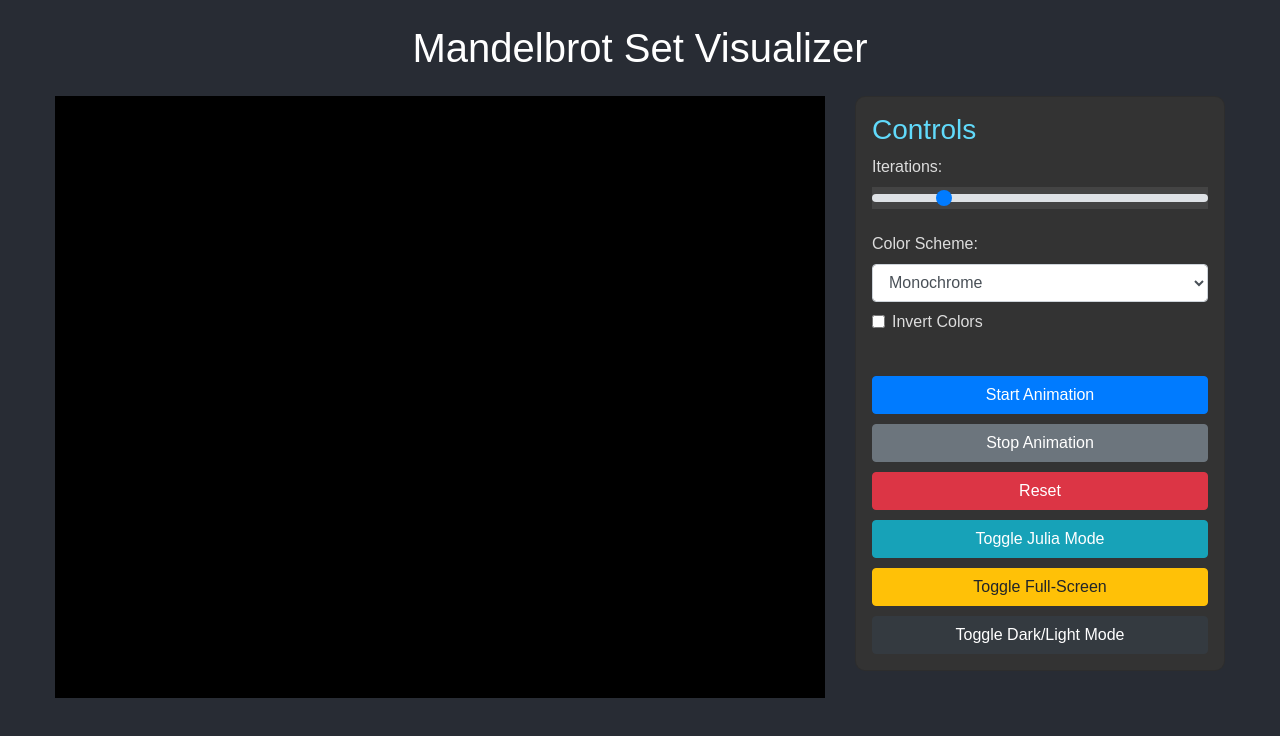
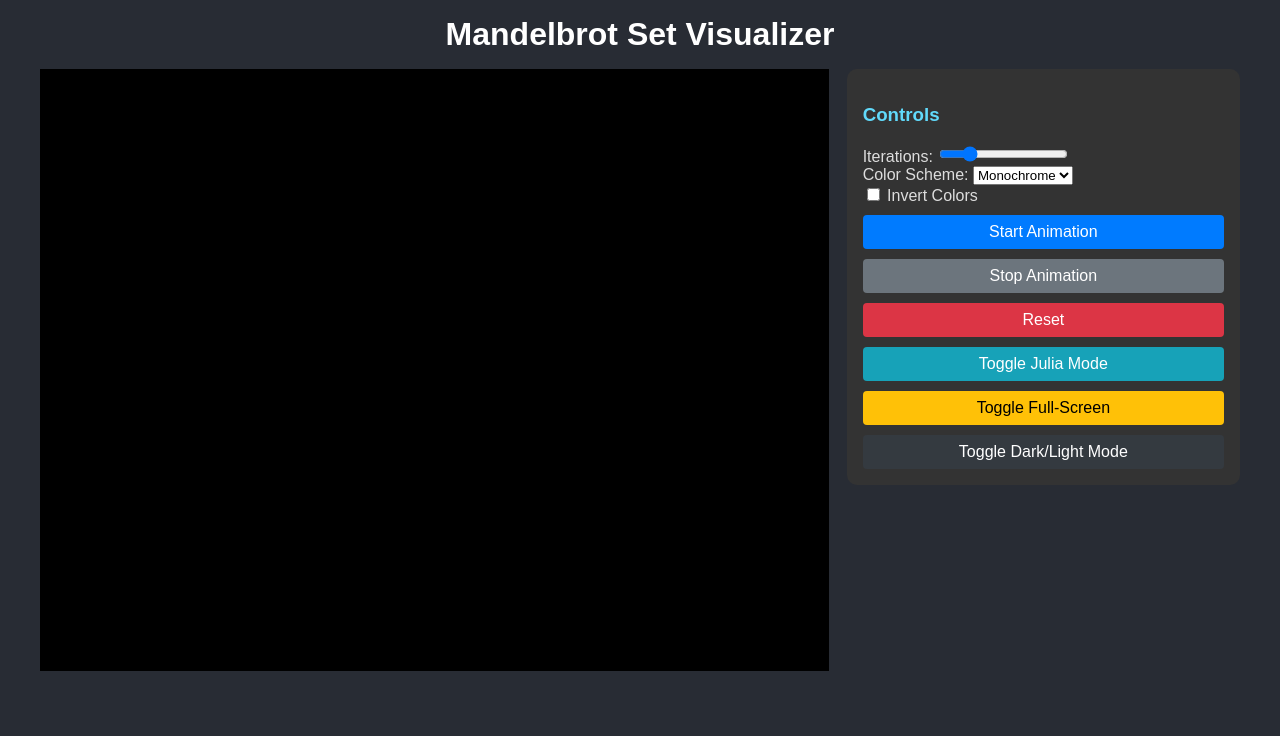
Before and after one commit to Hvcvvbjj/MandelBrot, a plain HTML site: page Index.html in a window 1280 px wide. Drawn offline with nearby package versions, Linux system fonts and the light colour scheme.

Commit message:
Remove Bootstrap dependency and add CSS grid layout

```diff
--- a/Index.html
+++ b/Index.html
@@ -4,18 +4,17 @@
     <meta charset="UTF-8">
     <meta name="viewport" content="width=device-width, initial-scale=1.0">
     <title>Mandelbrot Set Visualizer</title>
-    <link href="https://stackpath.bootstrapcdn.com/bootstrap/4.5.2/css/bootstrap.min.css" rel="stylesheet">
-    <link rel="stylesheet" href="style.css">
+    <link rel="stylesheet" href="Style.css">
 </head>
 <body>
     <div class="container">
-        <h1 class="text-center my-4">Mandelbrot Set Visualizer</h1>
-        <div class="row">
-            <div class="col-md-8">
+        <h1 class="title">Mandelbrot Set Visualizer</h1>
+        <div class="layout">
+            <div class="canvas-container">
                 <canvas id="mandelbrotCanvas" width="800" height="600"></canvas>
             </div>
-            <div class="col-md-4">
-                <div class="controls card p-3">
+            <div class="sidebar">
+                <div class="controls">
                     <h3>Controls</h3>
                     <div class="form-group">
                         <label for="iterations">Iterations:</label>
@@ -47,6 +46,6 @@
             </div>
         </div>
     </div>
-    <script src="script.js"></script>
+    <script src="Script.js"></script>
 </body>
 </html>
--- a/Style.css
+++ b/Style.css
@@ -7,6 +7,24 @@ body {
 .container {
     max-width: 1200px;
     margin: 0 auto;
+}
+
+.title {
+    text-align: center;
+    margin: 1rem 0;
+}
+
+.layout {
+    display: grid;
+    grid-template-columns: 2fr 1fr;
+    gap: 20px;
+    align-items: start;
+}
+
+@media (max-width: 768px) {
+    .layout {
+        grid-template-columns: 1fr;
+    }
 }
 
 #mandelbrotCanvas {
@@ -21,6 +39,7 @@ body {
 .controls {
     background-color: #333;
     border-radius: 10px;
+    padding: 1rem;
 }
 
 .controls h3 {
@@ -38,3 +57,21 @@ body {
 .button-group .btn {
     margin-top: 10px;
 }
+
+.btn {
+    display: block;
+    width: 100%;
+    padding: 0.5rem 1rem;
+    border: none;
+    border-radius: 4px;
+    color: #fff;
+    cursor: pointer;
+    font-size: 1rem;
+}
+
+.btn-primary { background-color: #007bff; }
+.btn-secondary { background-color: #6c757d; }
+.btn-danger { background-color: #dc3545; }
+.btn-info { background-color: #17a2b8; }
+.btn-warning { background-color: #ffc107; color: #000; }
+.btn-dark { background-color: #343a40; }
```
